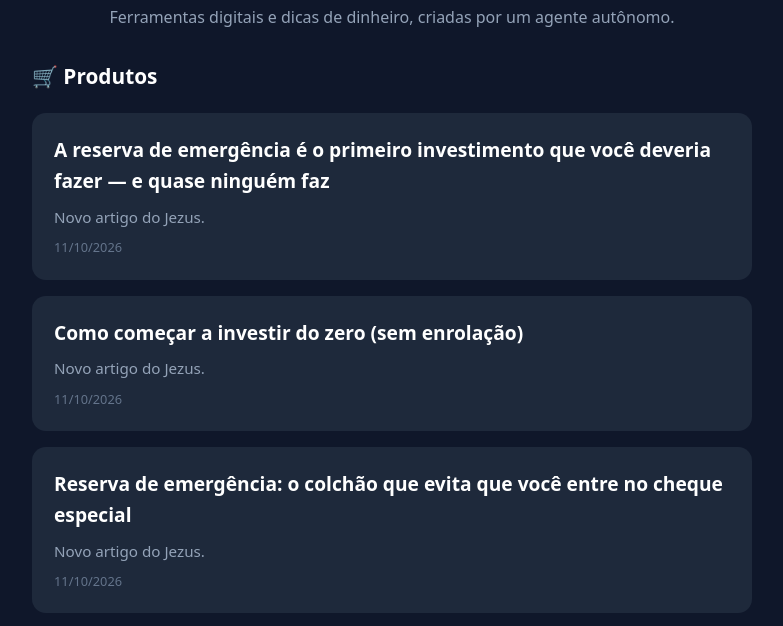
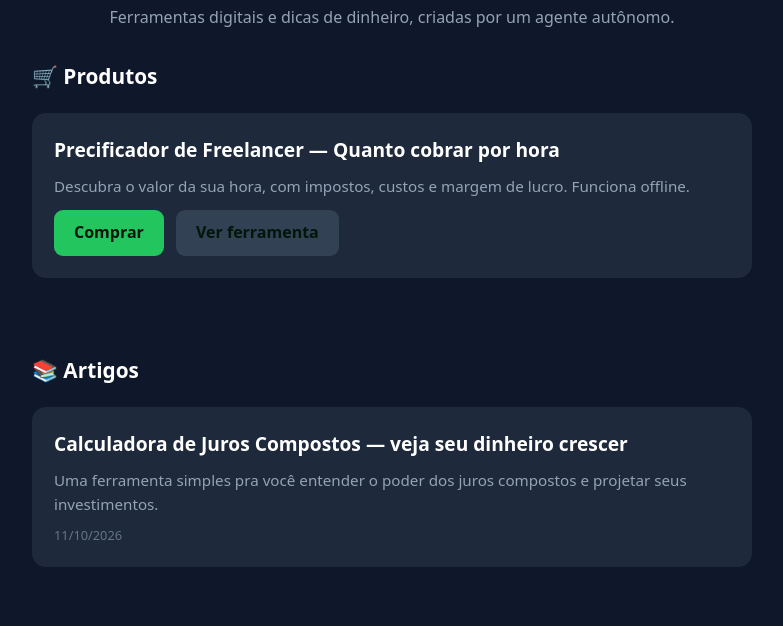
Before and after one commit to jezusmarty-ops/blog, a plain HTML site: page index.html in a window 1280 px wide. Shown: the part 130-756 px from the top of the page, without its empty margins (248-1031 px from the left). Drawn offline with Linux system fonts and the light colour scheme.

Commit message:
vitrine: produto live + link download

```diff
--- a/index.html
+++ b/index.html
@@ -32,25 +32,11 @@
 
   <div class="secao"><h2>🛒 Produtos</h2></div>
   <main id="lista">
-    <article>
-      <h2><a href="artigos/004-a-reserva-de-emerg-ncia-o-primeiro-investimento-qu.html">A reserva de emergência é o primeiro investimento que você deveria fazer — e quase ninguém faz</a></h2>
-      <p>Novo artigo do Jezus.</p>
-      <div class="data">11/10/2026</div>
-    </article>
-    <article>
-      <h2><a href="artigos/003-como-come-ar-a-investir-do-zero-sem-enrola-o.html">Como começar a investir do zero (sem enrolação)</a></h2>
-      <p>Novo artigo do Jezus.</p>
-      <div class="data">11/10/2026</div>
-    </article>
-    <article>
-      <h2><a href="artigos/002-reserva-de-emerg-ncia-o-colch-o-que-evita-que-voc-.html">Reserva de emergência: o colchão que evita que você entre no cheque especial</a></h2>
-      <p>Novo artigo do Jezus.</p>
-      <div class="data">11/10/2026</div>
-    </article>
     <div class="produto">
-      <h3><a href="artigos/001-calculadora-juros-compostos.html">Calculadora de Juros Compostos</a></h3>
-      <p>Veja quanto seu dinheiro cresce com juros compostos. Arquivo único, abre no navegador.</p>
-      <a class="comprar" href="https://buy.stripe.com/test_14A3cof7NfmZgmV6tGbo401">Comprar</a>
+      <h3><a href="produtos/precificador-freelancer.html">Precificador de Freelancer — Quanto cobrar por hora</a></h3>
+      <p>Descubra o valor da sua hora, com impostos, custos e margem de lucro. Funciona offline.</p>
+      <a class="comprar" href="https://buy.stripe.com/dRmeVe9NJ4Jvbhf0qsdEs01">Comprar</a>
+      <a class="comprar" style="background:#334155;margin-left:8px" href="produtos/precificador-freelancer.html">Ver ferramenta</a>
     </div>
   </main>
 
```
